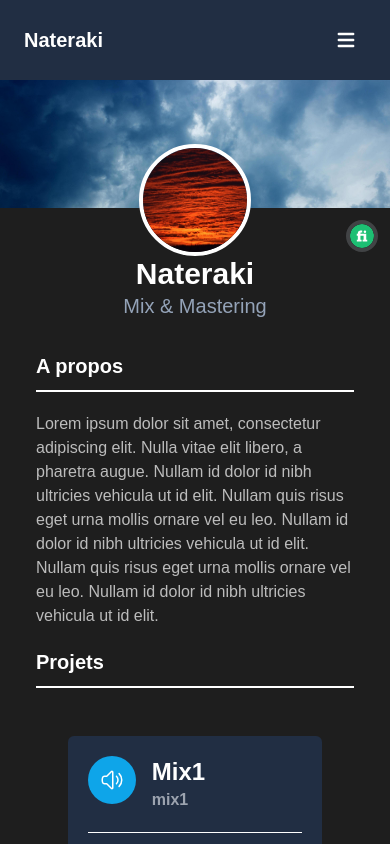
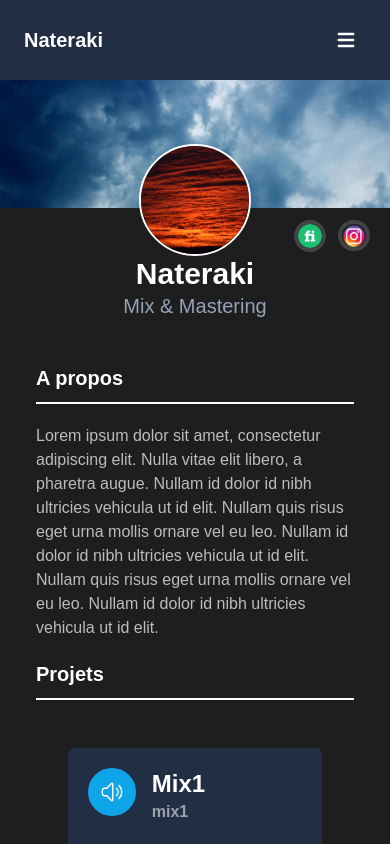
Before and after one commit to nathanRenardC2/portfolio_nate, a React (Create React App) app: page / in a window 390 px wide. Shown: the top 844 px of the page. Built offline with nearby package versions, Linux system fonts and the light colour scheme.

Commit message:
instagram mobile

```diff
--- a/src/App.js
+++ b/src/App.js
@@ -4,6 +4,7 @@ import React from 'react';
 import Navbar from './composants/Navbar';
 import Profil from './composants/Profil';
 import fiverr from './assets/fiverr.svg';
+import instagram from './assets/insta-logo.png';
 import Musique from './composants/Musique';
 import maquette from './assets/musique/maquette.mp3';
 import maquette2 from './assets/musique/maquette2.mp3';
@@ -21,9 +22,12 @@ function App() {
         <Navbar />
       </header>
       <Profil/>
-      <div className='flex justify-end h-36 md:hidden'>
-        <a href="https://fr.fiverr.com/" className='p-3 h-14 w-14 rounded-full md:flex md:items-center md:bg-[#23395B] md:rounded-md md:mr-40 md:mt-5'>
+      <div className='flex justify-end h-36 md:hidden mt-3'>
+        <a href="https://fr.fiverr.com/" className='h-8 w-8 mr-3 rounded-full md:flex md:items-center md:bg-[#23395B] md:rounded-md md:mr-40 md:mt-5'>
           <img className='rounded-full border-4 border-solid border-slate-300 border-opacity-20 md:border-0' src={fiverr}/>
+        </a>
+        <a href="https://www.instagram.com/nateraki/?hl=fr" className='h-8 w-8 mr-5 rounded-full md:flex md:items-center md:bg-[#23395B] md:rounded-md md:mr-40 md:mt-5'>
+          <img className='rounded-full border-4 border-solid border-slate-300 border-opacity-20 md:border-0' src={instagram}/>
         </a>
       </div>
       <div className='hidden md:flex justify-end md:mt-10'>
--- a/src/composants/Profil.jsx
+++ b/src/composants/Profil.jsx
@@ -11,7 +11,7 @@ export default function Profil() {
             </div>
             <div className="absolute left-0 right-0 ml-auto mr-auto md:ml-32 md:right-3/4 top-2/4 md:top-3/4">
                 <div className="flex flex-col md:flex-row items-center justify-center">
-                    <img className="rounded-full w-28 h-28  md:w-40 md:h-40 border-4 border-white" src={ciel_rouge} alt="ciel_rouge" />
+                    <img className="rounded-full w-28 h-28  md:w-40 md:h-40 border-2 md:border-4 border-white" src={ciel_rouge} alt="ciel_rouge" />
                     <div className="flex flex-col items-center md:items-start md:mt-14 md:ml-5">
                         <h2 className="font-bold text-3xl md:text-4xl text-white">Nateraki</h2>
                         <h3 className="text-slate-400 text-xl">Mix & Mastering</h3>
```
Also changed, not shown: src/assets/insta-logo.png (added).
